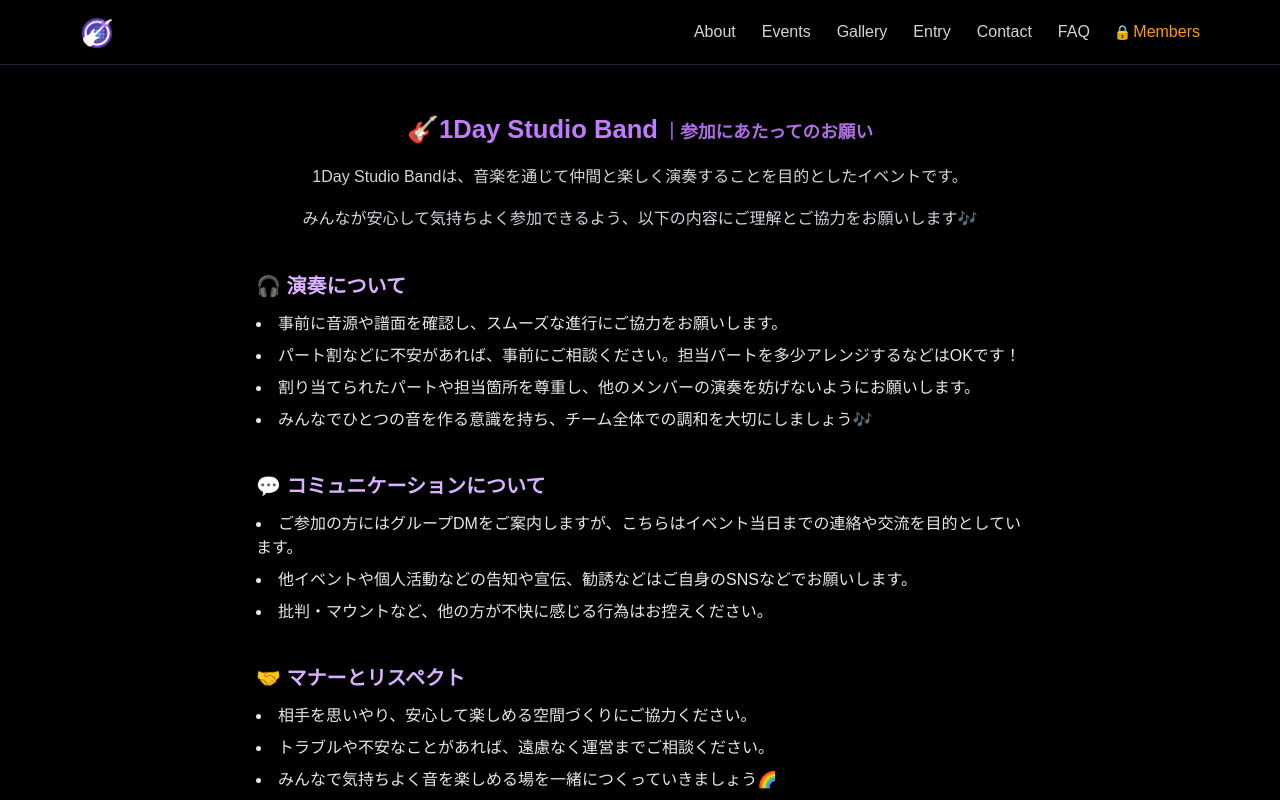
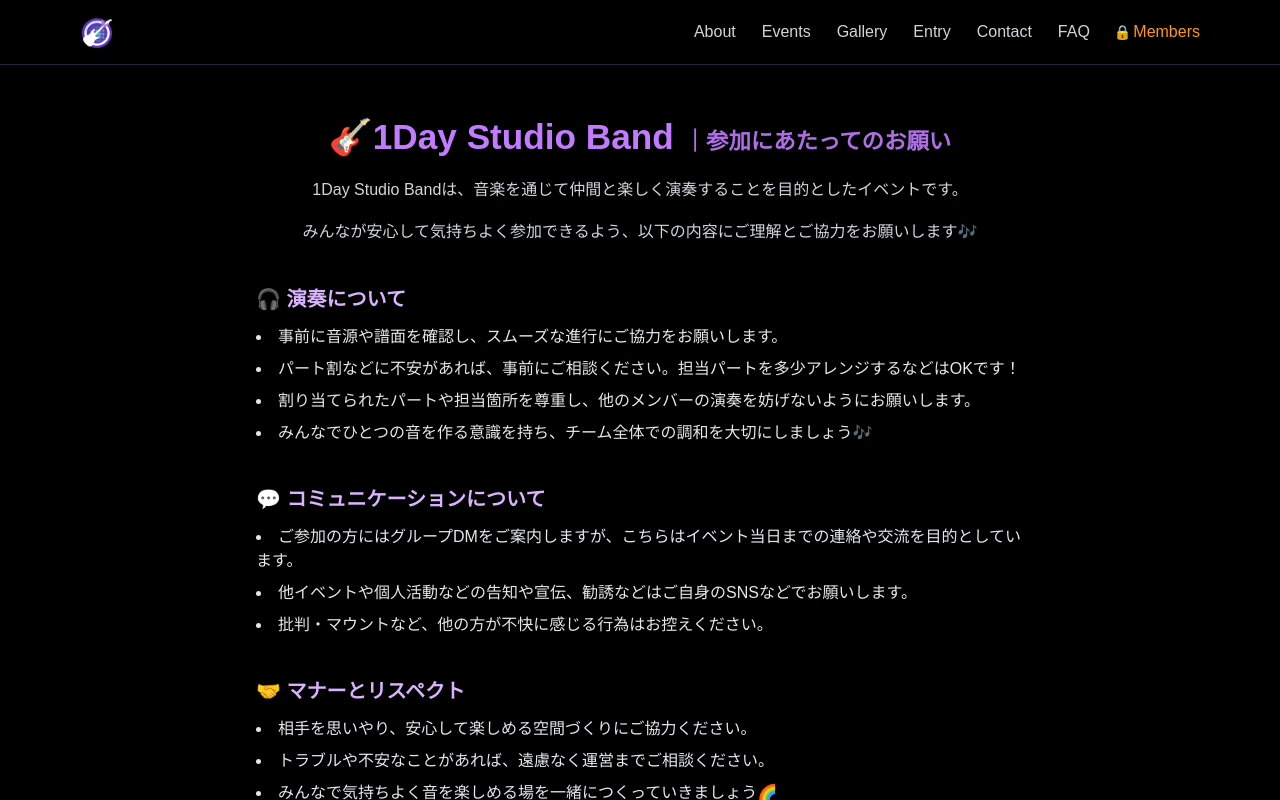
Before and after one commit to MaikoIshibashi/1day-band, a Next.js app: page /guideline in a window 1280 px wide. Shown: the top 800 px of the page. Built offline with nearby package versions, Linux system fonts and the light colour scheme.

Commit message:
タイトル修正2

```diff
--- a/app/faq/page.tsx
+++ b/app/faq/page.tsx
@@ -257,16 +257,22 @@ export default function FAQPage() {
     >
       {/* 🔹タイトル */}
       <h2
-        className="faq-title"
         style={{
-          fontSize: "2rem",
+          fontSize: "clamp(1.8rem, 4vw, 2.4rem)",
+          color: "var(--color-accent)",
           textAlign: "center",
+          lineHeight: "1.3",
+          whiteSpace: "nowrap",
           wordBreak: "keep-all",
-          lineHeight: "1.3",
         }}
+        className="text-[var(--color-accent)] font-bold"
       >
-        FAQ <span style={{ fontSize: "1rem", opacity: 0.8 }}>（よくある質問）</span>
+        FAQ
+        <span style={{ fontSize: "clamp(1rem, 3vw, 1.2rem)", opacity: 0.8 }}>
+          （よくある質問）
+        </span>
       </h2>
+
 
 
       {/* 🔹FAQ本体 */}
--- a/app/guideline/page.tsx
+++ b/app/guideline/page.tsx
@@ -8,24 +8,26 @@ export default function GuidelinePage() {
         <h1
           className="text-center font-bold text-purple-400"
           style={{
-            fontSize: "1.6rem", // スマホでも自然に収まる大きさ
+            fontSize: "clamp(1.6rem, 5vw, 2.2rem)",
             lineHeight: "1.4",
             wordBreak: "keep-all",
-            whiteSpace: "nowrap", // ← 改行防止！
+            whiteSpace: "normal", // ← nowrapを解除！
           }}
         >
           🎸1Day Studio Band
+          <br className="block md:hidden" /> {/* ← スマホでは強制改行 */}
           <span
             style={{
-              fontSize: "1.1rem",
+              fontSize: "clamp(1rem, 3.5vw, 1.4rem)",
               opacity: 0.9,
-              marginLeft: "0.3rem",
-              whiteSpace: "nowrap", // ← サブタイトルも一緒に1行扱い
+              display: "inline-block",
+              marginTop: "0.3rem",
             }}
           >
             ｜参加にあたってのお願い
           </span>
         </h1>
+
 
 
           <p className="text-gray-300 leading-relaxed">
```
